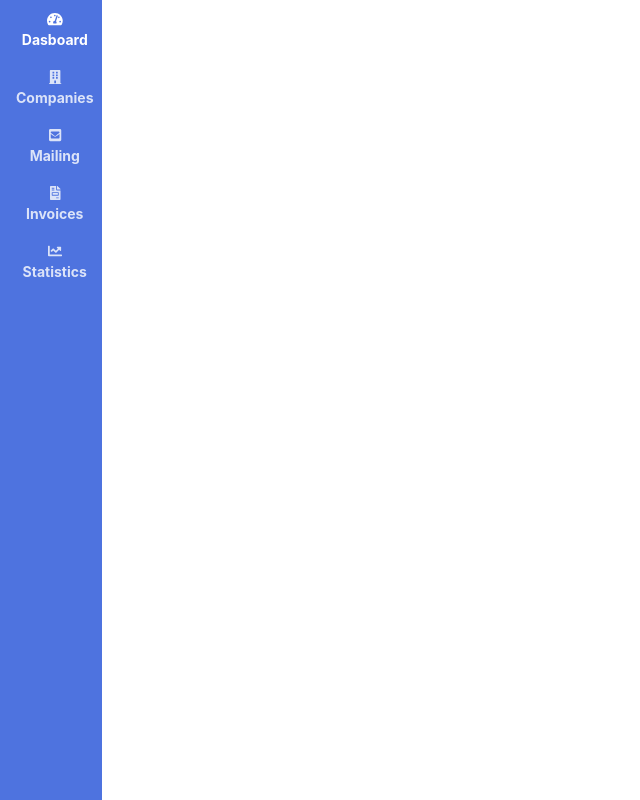
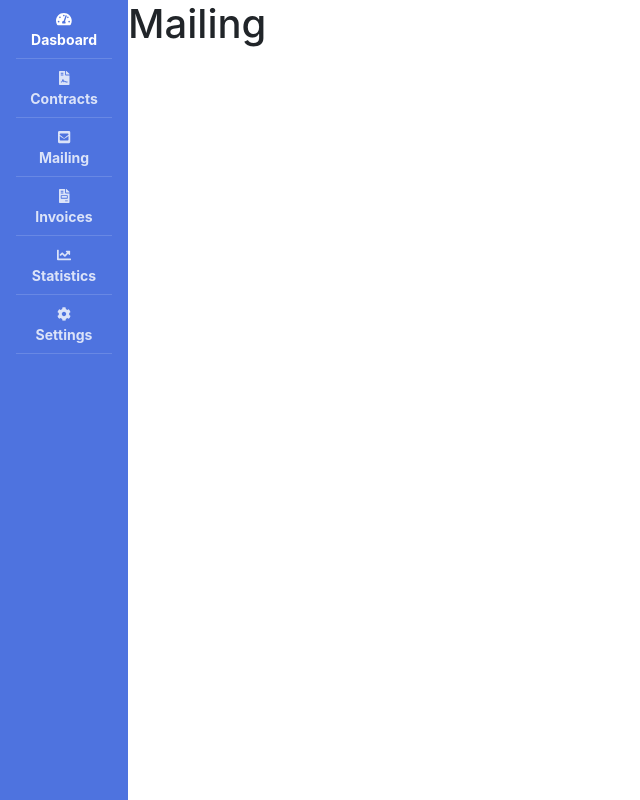
Before and after one commit to GabrielDCelery/szekhely-admin, a React (Create React App) app in the folder frontend/: page /mailing in a window 1280 px wide. Shown: the whole page, without its empty margins (0-640 px from the left). Built offline with nearby package versions, Linux system fonts and the light colour scheme.

Commit message:
- Added basic routing - Fixed companies to contracts in Navbar

```diff
--- a/frontend/src/App.css
+++ b/frontend/src/App.css
@@ -1,5 +1,13 @@
 body {
   font-size: 0.8em;
+}
+
+.w-10 {
+  width: 10%;
+}
+
+.w-90 {
+  width: 90%;
 }
 
 .App {
--- a/frontend/src/App.js
+++ b/frontend/src/App.js
@@ -1,15 +1,33 @@
 import React, { Component } from 'react';
+import { BrowserRouter as Router, Route, Link } from 'react-router-dom';
+import './lib';
 import './App.css';
 import Navbar from './components/Navbar';
-import { BrowserRouter as Router, Route, Link } from 'react-router-dom';
-import './lib';
+import Dashboard from './pages/Dashboard';
+import Contracts from './pages/Contracts';
+import Mailing from './pages/Mailing';
+import Invoices from './pages/Invoices';
+import Statistics from './pages/Statistics';
+import Settings from './pages/Settings';
 
 class App extends Component {
   render() {
     return (
       <Router>
         <React.Fragment>
-          <Navbar />
+          <div className="d-flex flex-row">
+            <div className="w-10">
+              <Navbar />
+            </div>
+            <div className="w-90">
+              <Route path="/dashboard" component={Dashboard} />
+              <Route path="/contracts" component={Contracts} />
+              <Route path="/mailing" component={Mailing} />
+              <Route path="/invoices" component={Invoices} />
+              <Route path="/statistics" component={Statistics} />
+              <Route path="/settings" component={Settings} />
+            </div>
+          </div>
         </React.Fragment>
       </Router>
     );
--- a/frontend/src/components/Navbar/Navbar.css
+++ b/frontend/src/components/Navbar/Navbar.css
@@ -1,5 +1,5 @@
 .Navbar {
-    width: 8vw;
+    /*width: 8vw;*/
     min-height: 100vh;
     background-color: #4e73df;
 }
--- a/frontend/src/components/Navbar/Navbar.jsx
+++ b/frontend/src/components/Navbar/Navbar.jsx
@@ -1,43 +1,37 @@
 import React from 'react';
 import './Navbar.css';
-import NavbarDivider from './NavbarDivider';
 import NavbarItem from './NavbarItem';
-import { FontAwesomeIcon } from '@fortawesome/react-fontawesome';
 
 export default class Navbar extends React.Component {
-	constructor(props) {
-		super(props);
-
-		this.toggle = this.toggle.bind(this);
-		this.state = {
-			isOpen: false
-		};
-	}
-	toggle() {
-		this.setState({
-			isOpen: !this.state.isOpen
-		});
-	}
 	render() {
 		const navbarItems = [{
 			label: 'Dasboard',
-			icon: 'tachometer-alt'
+			icon: 'tachometer-alt',
+			path: '/dashboard'
 		}, {
-			label: 'Companies',
-			icon: 'building'
+			label: 'Contracts',
+			icon: 'file-contract',
+			path: '/contracts'
 		}, {
 			label: 'Mailing',
-			icon: 'envelope-square'
+			icon: 'envelope-square',
+			path: '/mailing'
 		}, {
 			label: 'Invoices',
-			icon: 'file-invoice'
+			icon: 'file-invoice',
+			path: '/invoices'
 		}, {
 			label: 'Statistics',
-			icon: 'chart-line'
+			icon: 'chart-line',
+			path: '/statistics'
+		}, {
+			label: 'Settings',
+			icon: 'cog',
+			path: '/settings'
 		}];
 
 		const renderedNavbarItems = navbarItems.map((navbarItem, index) => (
-			<NavbarItem key={'nav-item-' + index} label={navbarItem.label} icon={navbarItem.icon} />
+			<NavbarItem key={'nav-item-' + index} label={navbarItem.label} icon={navbarItem.icon} path={navbarItem.path}/>
 		));
 
 		return (
--- a/frontend/src/components/Navbar/NavbarItem.jsx
+++ b/frontend/src/components/Navbar/NavbarItem.jsx
@@ -1,21 +1,24 @@
 import React from 'react';
 import './NavbarItem.css';
+import NavbarDivider from './NavbarDivider';
 import { FontAwesomeIcon } from '@fortawesome/react-fontawesome';
+import { Link } from 'react-router-dom';
 
 export default class NavbarItem extends React.Component {
 	render() {
 		return (
 			<React.Fragment>
 				<li className="NavbarItem nav-item">
-					<a className="nav-link" href="#">
+					<Link to={this.props.path || '/'} className="nav-link">
 						<div>
 							<FontAwesomeIcon icon={this.props.icon} />
 						</div>
 						<div>
 							{this.props.label}
 						</div>
-					</a>
+					</Link>
 				</li>
+				<NavbarDivider />
 			</React.Fragment>
 		);
 	}
--- /dev/null
+++ b/frontend/src/pages/Contracts.jsx
@@ -0,0 +1,11 @@
+import React from 'react';
+
+export default class Contracts extends React.Component {
+	render() {
+		return (
+			<React.Fragment>
+					<h1>Contracts</h1>
+			</React.Fragment>
+		);
+	}
+}
--- /dev/null
+++ b/frontend/src/pages/Dashboard.jsx
@@ -0,0 +1,11 @@
+import React from 'react';
+
+export default class Dashboard extends React.Component {
+	render() {
+		return (
+			<React.Fragment>
+					<h1>Dashboard</h1>
+			</React.Fragment>
+		);
+	}
+}
--- /dev/null
+++ b/frontend/src/pages/Invoices.jsx
@@ -0,0 +1,11 @@
+import React from 'react';
+
+export default class Invoices extends React.Component {
+	render() {
+		return (
+			<React.Fragment>
+					<h1>Invoices</h1>
+			</React.Fragment>
+		);
+	}
+}
--- /dev/null
+++ b/frontend/src/pages/Mailing.jsx
@@ -0,0 +1,11 @@
+import React from 'react';
+
+export default class Mailing extends React.Component {
+	render() {
+		return (
+			<React.Fragment>
+					<h1>Mailing</h1>
+			</React.Fragment>
+		);
+	}
+}
--- /dev/null
+++ b/frontend/src/pages/Settings.jsx
@@ -0,0 +1,11 @@
+import React from 'react';
+
+export default class Settings extends React.Component {
+	render() {
+		return (
+			<React.Fragment>
+					<h1>Settings</h1>
+			</React.Fragment>
+		);
+	}
+}
--- /dev/null
+++ b/frontend/src/pages/Statistics.jsx
@@ -0,0 +1,11 @@
+import React from 'react';
+
+export default class Statistics extends React.Component {
+	render() {
+		return (
+			<React.Fragment>
+					<h1>Statistics</h1>
+			</React.Fragment>
+		);
+	}
+}
```
Also changed, not shown: frontend/src/lib/fontawesome.js (+6 -4 lines), 1 other file (tests, documents, lock files or other folders).
